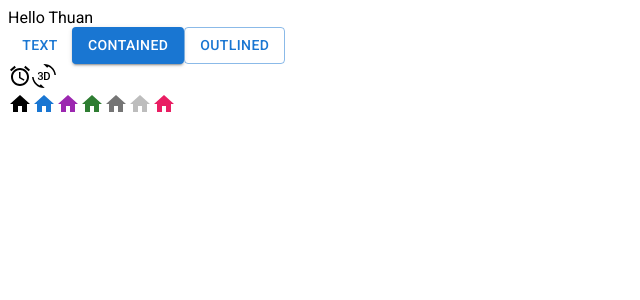
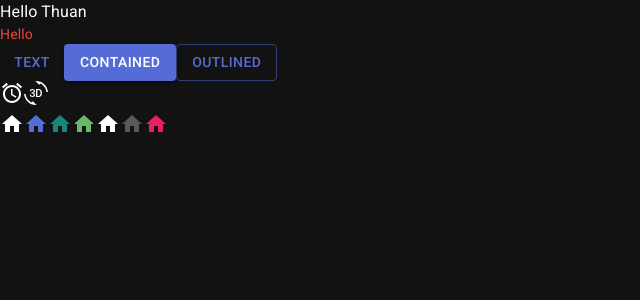
Before and after one commit to thuantv-uit/trello-web, a React (Vite) app: page / in a window 1280 px wide. Shown: the top 300 px of the page, without its empty margins (0-640 px from the left). Built offline with nearby package versions, Linux system fonts and the light colour scheme.

Commit message:
config theme by mui them for project

```diff
--- a/src/App.jsx
+++ b/src/App.jsx
@@ -3,12 +3,13 @@
 import ThreeDRotation from '@mui/icons-material/ThreeDRotation'
 import HomeIcon from '@mui/icons-material/Home'
 import { pink } from '@mui/material/colors'
-
+import Typography from '@mui/material/Typography'
 
 function App() {
   return (
     <>
       <div>Hello Thuan</div>
+      <Typography variant='body2' color="text.secondary">Hello</Typography>
       <Button variant="text">Text</Button>
       <Button variant="contained">Contained</Button>
       <Button variant="outlined">Outlined</Button>
--- a/src/index.css
+++ /dev/null
@@ -1,3 +0,0 @@
-:root {
-  font-family: 'Roboto', sans-serif;
-}
--- a/src/main.jsx
+++ b/src/main.jsx
@@ -1,10 +1,15 @@
 import React from 'react'
 import ReactDOM from 'react-dom/client'
 import App from './App.jsx'
-import './index.css'
+import CssBaseline from '@mui/material/CssBaseline'
+import { ThemeProvider } from '@mui/material/styles'
+import theme from './theme'
 
 ReactDOM.createRoot(document.getElementById('root')).render(
   <React.StrictMode>
-    <App />
+    <ThemeProvider theme={theme}>
+      <CssBaseline/>
+      <App />
+    </ThemeProvider>
   </React.StrictMode>
 )
--- /dev/null
+++ b/src/theme.js
@@ -0,0 +1,24 @@
+import { createTheme } from '@mui/material/styles'
+import { red } from '@mui/material/colors'
+
+// Create a theme instance.
+const theme = createTheme({
+  cssVariables: true,
+  palette: {
+    mode: 'dark',
+    primary: {
+      main: '#556cd6'
+    },
+    secondary: {
+      main: '#19857b'
+    },
+    error: {
+      main: red.A400
+    },
+    text: {
+      secondary: red[500]
+    }
+  }
+})
+
+export default theme
```
